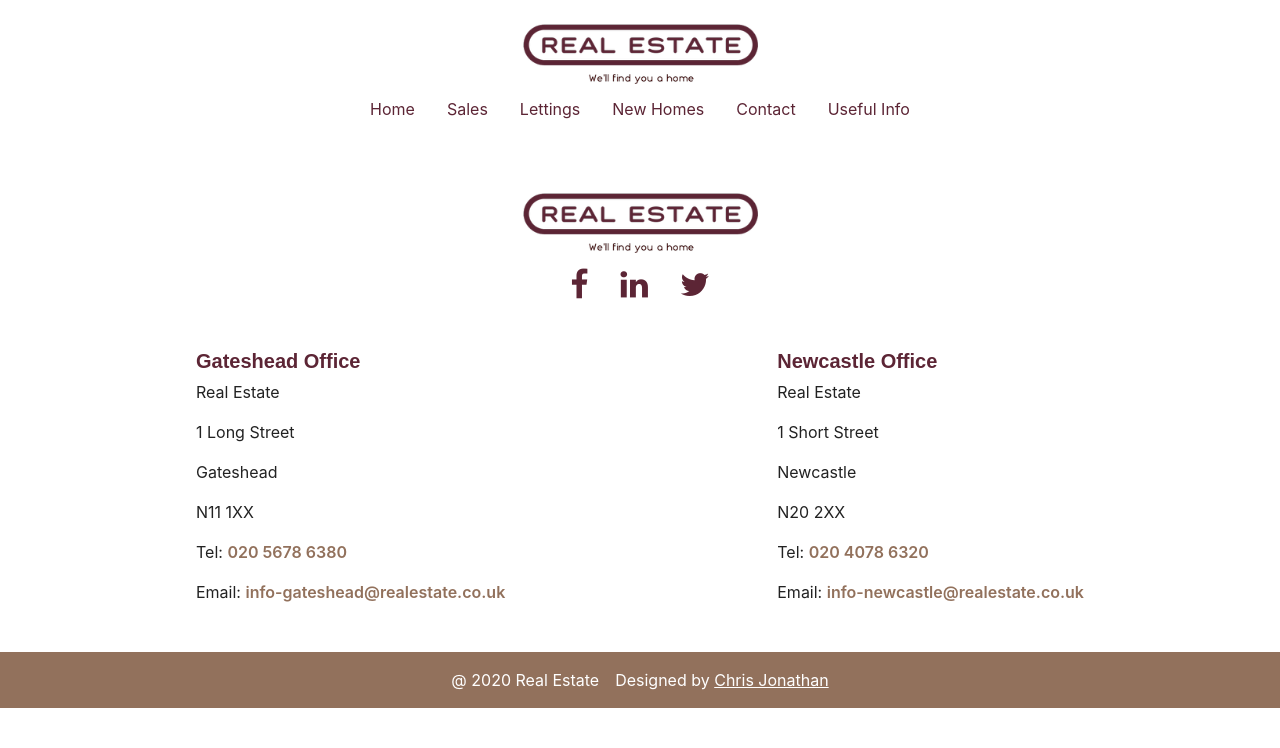
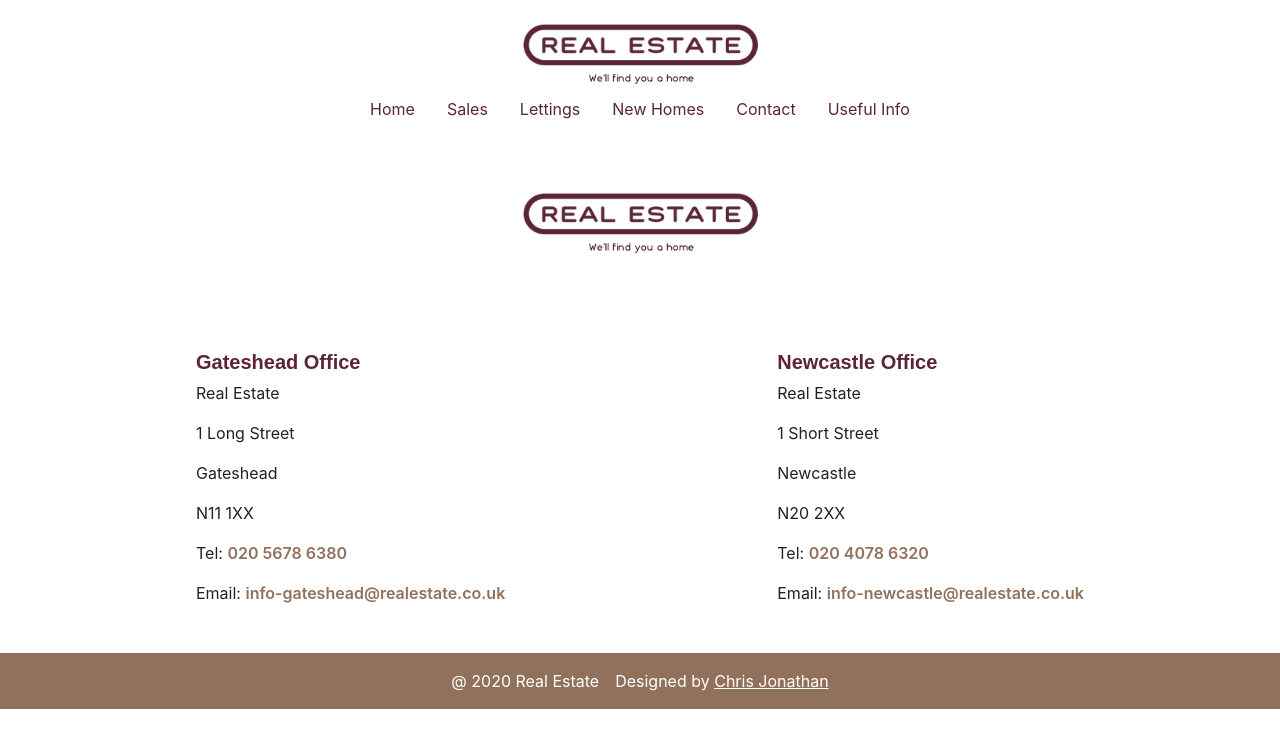
Before and after one commit to ChrisJonathan22/Real-Estate, a React (Create React App) app in the folder root/frontend/: page /property in a window 1280 px wide. Shown: the top 748 px of the page. Built offline with nearby package versions, Linux system fonts and the light colour scheme; a web font is replaced by a local one.

Commit message:
I've fixed the issue with the burger menu icon not showing and I've moved the menu drawer slightly higher.

```diff
--- a/root/frontend/public/index.html
+++ b/root/frontend/public/index.html
@@ -12,7 +12,7 @@
     <link rel="apple-touch-icon" href="%PUBLIC_URL%/logo192.png" />
     <link rel="manifest" href="%PUBLIC_URL%/manifest.json" />
     <link href="https://stackpath.bootstrapcdn.com/bootswatch/4.1.3/journal/bootstrap.min.css" rel="stylesheet" integrity="sha384-5C8TGNupopdjruopVTTrVJacBbWqxHK9eis5DB+DYE6RfqIJapdLBRUdaZBTq7mE" crossorigin="anonymous">
-    <link rel="stylesheet" href="https://cdnjs.cloudflare.com/ajax/libs/font-awesome/4.7.0/css/font-awesome.min.css">
+    <link rel="stylesheet" href="https://use.fontawesome.com/releases/v5.6.3/css/all.css" integrity="sha384-UHRtZLI+pbxtHCWp1t77Bi1L4ZtiqrqD80Kn4Z8NTSRyMA2Fd33n5dQ8lWUE00s/" crossorigin="anonymous">
     <script src="https://code.jquery.com/jquery-3.4.1.min.js" integrity="sha256-CSXorXvZcTkaix6Yvo6HppcZGetbYMGWSFlBw8HfCJo=" crossorigin="anonymous"></script>
     <script src="https://cdnjs.cloudflare.com/ajax/libs/popper.js/1.14.3/umd/popper.min.js" integrity="sha384-ZMP7rVo3mIykV+2+9J3UJ46jBk0WLaUAdn689aCwoqbBJiSnjAK/l8WvCWPIPm49" crossorigin="anonymous"></script>
     <title>Real Estate</title>
--- a/root/frontend/src/components/MenuDrawer/MenuDrawer.scss
+++ b/root/frontend/src/components/MenuDrawer/MenuDrawer.scss
@@ -4,7 +4,7 @@
 .menu_drawer {
     position: fixed;
     z-index: 1;
-    top: 82px;
+    top: 80px;
     width: 0;
     height: 100vh;
     overflow: hidden;
@@ -26,8 +26,8 @@
             }
         }
     }
+
+    &.true {
+        width: 100%;
+    }
 }
-
-.true {
-    width: 100%;
-}
```
